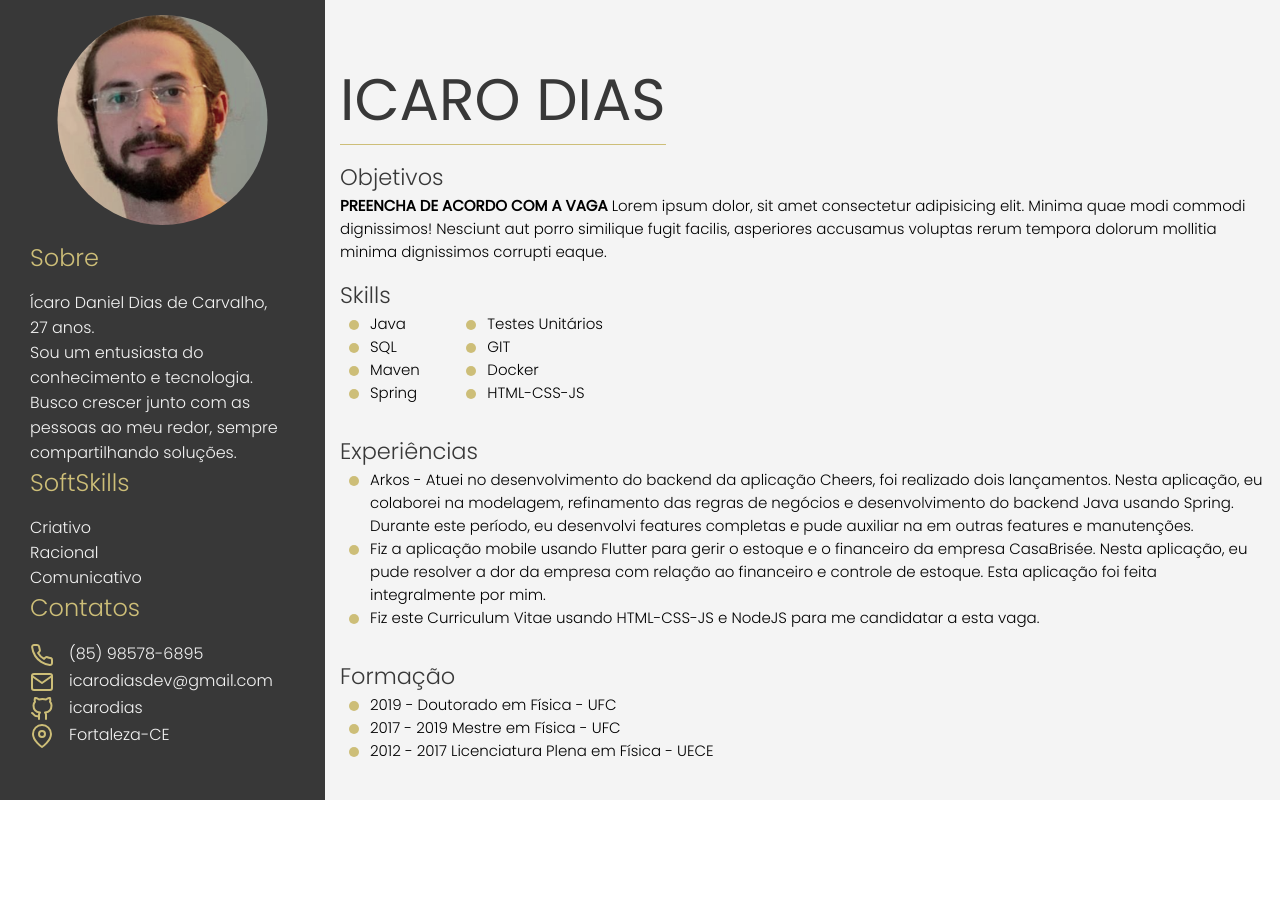
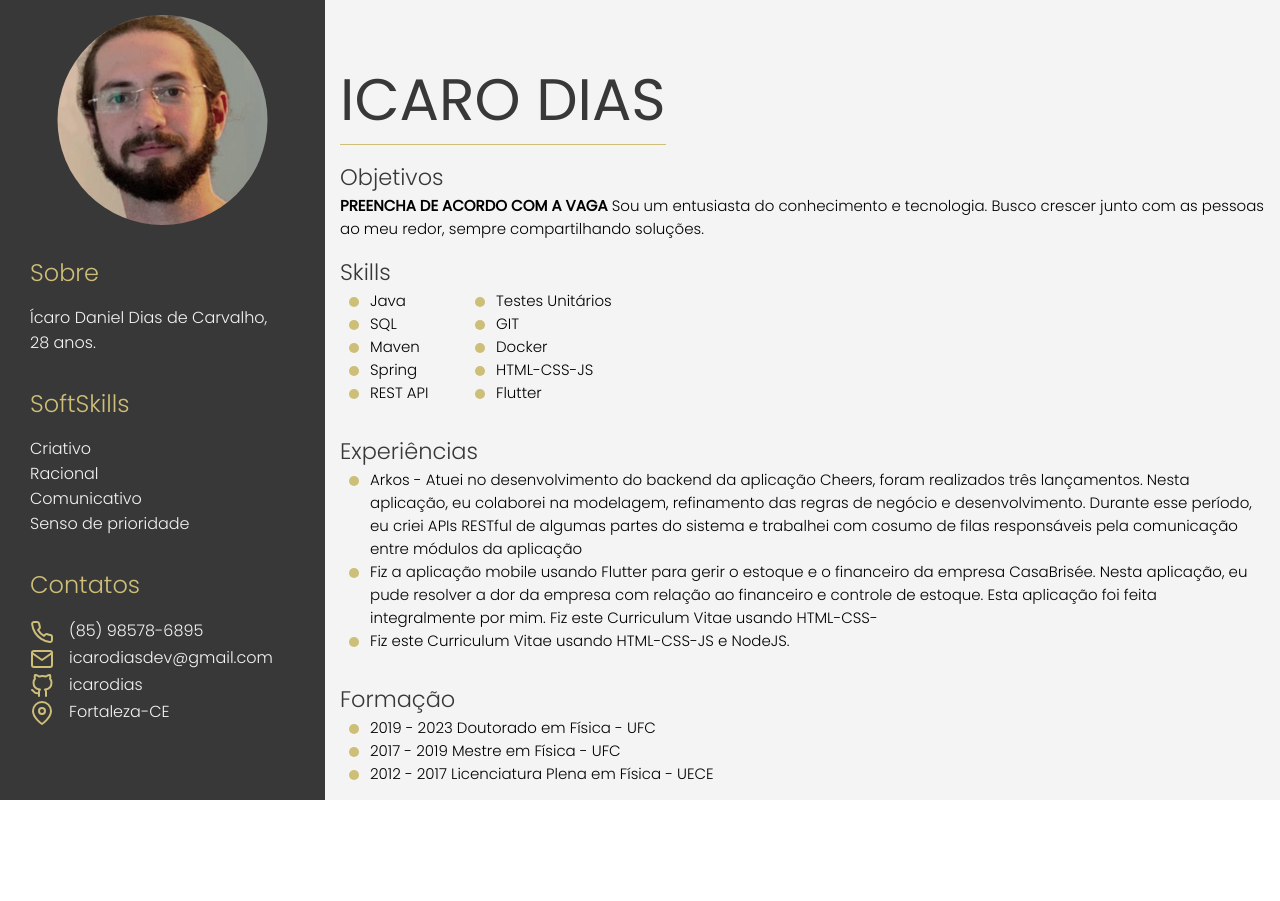
Before and after one commit to icarodias/curriculum-vitae-nodeJs, a website: page src/public/version1/index.html in a window 1280 px wide. Before the commit the page ends 878 px from the top, so only its background shows below. Drawn offline with Linux system fonts and the light colour scheme.

Commit message:
improving html

```diff
--- a/src/public/version1/index.html
+++ b/src/public/version1/index.html
@@ -13,7 +13,6 @@
     <title>CV-IcaroDias</title>
 </head>
 <body>
-
     <main class="container">
 
         <div class="personal">
@@ -27,14 +26,14 @@
                         Ícaro Daniel Dias de Carvalho,
                     </p>
                     <p>
-                        27 anos.
+                        28 anos.
                     </p>
                 </div>
-                <div class="info">
+                <!-- <div class="info">
                     <p>
                         Sou um entusiasta do conhecimento e tecnologia. Busco crescer junto com as pessoas ao meu redor, sempre compartilhando soluções.
                     </p>
-                </div>
+                </div> -->
                 <div class="info">
                     <h2>SoftSkills</h2>
                     <p>
@@ -45,6 +44,9 @@
                     </p>
                     <p>
                         Comunicativo
+                    </p>
+                    <p>
+                        Senso de prioridade
                     </p>
                 </div>
                 <div class="info">
@@ -62,21 +64,6 @@
                         <span><img src="./assets/map-pin.svg" alt="ícone de marcador de mapa">Fortaleza-CE</span>
                     </p>
                 </div>
-                <div class="info">
-                    <!-- <h2>Tecnologias</h2>
-                    <div class="icons">
-                        <div class="tech-icons">
-                            <img src="./assets/icons8-html-100.png" alt="ícone HTML">
-                            <img src="./assets/icons8-css-100.png" alt="ícone CSS ">
-                            <img src="./assets/icons8-javascript-100.png" alt="ícone JavaScript">
-                        </div>
-                        <div class="tech-icons">
-                            <img src="./assets/icons8-nodejs-100.png" alt="ícone HTML">
-                            <img src="./assets/icons8-python-100.png" alt="ícone CSS ">
-                            <img src="./assets/icons8-flutter-100.png" alt="ícone JavaScript">
-                        </div>
-                    </div> -->
-                </div>
             </div>
         </div>
         <div class="study-work">
@@ -88,8 +75,7 @@
             <section class="objectives">
                 <h2>Objetivos</h2>
                 <p>
-                    <strong>PREENCHA DE ACORDO COM A VAGA</strong> Lorem ipsum dolor, sit amet consectetur adipisicing elit. Minima quae modi commodi dignissimos! Nesciunt aut porro similique fugit facilis, asperiores accusamus voluptas rerum tempora dolorum mollitia minima dignissimos corrupti eaque.
-                    <!-- A SulAmérica é uma esmpresa consolidada com um ambiente de desenvolvimento colaborativo. Me candidatei para vaga pois acredito que posso contribuir com a empresa e me desenvolver tanto pessoal quanto profissionalmente. -->
+                    <strong>PREENCHA DE ACORDO COM A VAGA</strong> Sou um entusiasta do conhecimento e tecnologia. Busco crescer junto com as pessoas ao meu redor, sempre compartilhando soluções.
                 </p>
             </section>
             <section class="skills">
@@ -100,12 +86,14 @@
                         <div class="point"> SQL</div>
                         <div class="point"> Maven</div>
                         <div class="point"> Spring</div>
+                        <div class="point"> REST API</div>
                     </div>
                     <div class="points">
                         <div class="point"> Testes Unitários</div>
                         <div class="point"> GIT</div>
                         <div class="point"> Docker</div>
                         <div class="point"> HTML-CSS-JS</div>
+                        <div class="point"> Flutter</div>
                     </div>
                 </div>
             </section>
@@ -113,20 +101,19 @@
                 <h2>Experiências</h2>
                 <div class="points">
                     <div class="point">
-                        Arkos - Atuei no desenvolvimento do backend da aplicação Cheers, foi realizado dois lançamentos. Nesta aplicação, eu colaborei na modelagem, refinamento das regras de negócios e desenvolvimento do backend Java usando Spring. Durante este período, eu desenvolvi features completas e pude auxiliar na em outras features e manutenções.</div>
+                        Arkos - Atuei no desenvolvimento do backend da aplicação Cheers, foram realizados três lançamentos. Nesta aplicação, eu colaborei na modelagem, refinamento das regras de negócio e desenvolvimento. Durante esse período, eu criei APIs RESTful de algumas partes do sistema e trabalhei com cosumo de filas responsáveis pela comunicação entre módulos da aplicação</div>
                     <div class="point">
-                        Fiz a aplicação mobile usando Flutter para gerir o estoque e o financeiro da empresa CasaBrisée. Nesta aplicação, eu pude resolver a dor da empresa com relação ao financeiro e controle de estoque. Esta aplicação foi feita integralmente por mim.
+                        Fiz a aplicação mobile usando Flutter para gerir o estoque e o financeiro da empresa CasaBrisée. Nesta aplicação, eu pude resolver a dor da empresa com relação ao financeiro e controle de estoque. Esta aplicação foi feita integralmente por mim. Fiz este Curriculum Vitae usando HTML-CSS-
                     </div>
                     <div class="point">
-                        Fiz este Curriculum Vitae usando HTML-CSS-JS e NodeJS para me candidatar a esta vaga.
+                        Fiz este Curriculum Vitae usando HTML-CSS-JS e NodeJS.
                     </div>
-
                 </div>
             </section>
             <section class="studies">
                 <h2>Formação</h2>
                 <div class="points">
-                    <div class="point">2019 - Doutorado em Física  - UFC </div>
+                    <div class="point">2019 - 2023  Doutorado em Física  - UFC </div>
                     <div class="point">2017 - 2019  Mestre em Física - UFC </div>
                     <div class="point">2012 - 2017  Licenciatura Plena em Física - UECE </div>
                 </div>
```
Lines whose indentation alone changed are shown as unchanged.
